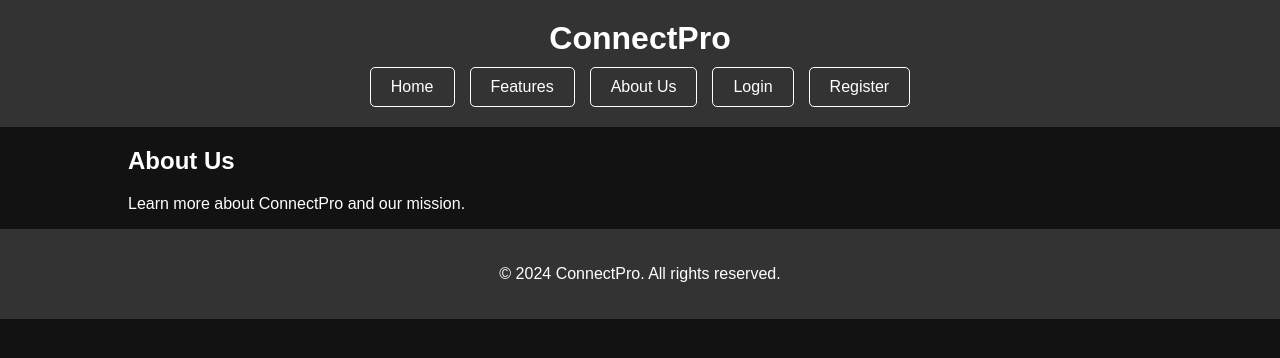
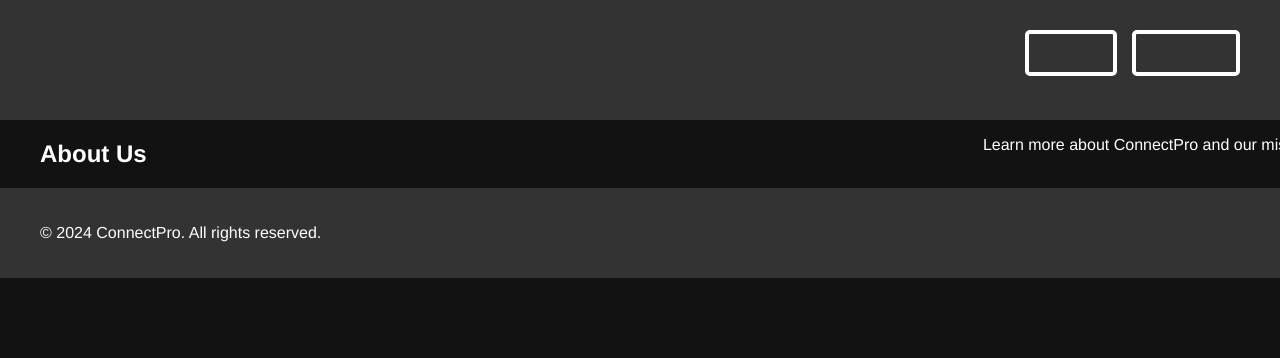
Before and after one commit to b-aragu/Connect-Pro, a Flask app: page /about in a window 1280 px wide. Shown: the top 358 px of the page. Run offline with Flask 3, Linux system fonts and the light colour scheme.

Commit message:
update:: improve the UI

```diff
--- a/app/static/css/style.css
+++ b/app/static/css/style.css
@@ -1,5 +1,9 @@
+*{
+    font-family: Helvetica;
+    overflow-x: hidden;
+}
+
 body {
-    font-family: Arial, sans-serif;
     background-color: #121212;
     color: #fff;
     margin: 0;
@@ -7,25 +11,43 @@ body {
 }
 
 .container {
-    width: 80%;
+    width: 100%;
     margin: auto;
     overflow: hidden;
+    display: flex; /* Use flexbox layout */
+    justify-content: space-between; /* Align items at the start and end */
+    padding: 0 40px;
 }
 
 header {
     background: #333;
     color: #fff;
     padding: 20px 0;
-    text-align: center;
+    display: flex; /* Use flexbox layout for header */
+    align-items: center; /* Center align items vertically */
 }
 
-header h1 {
-    margin: 0;
-    font-size: 2em;
+header .logo a {
+    margin-top: 2px;
+    font-weight: bolder;
+    margin-right: auto;
+    color: #333;
+    font-size: .5em;
+    text-decoration: none;
+}
+header .logo a:hover{
+    color: #fff;
 }
 
 header nav {
     margin-top: 10px;
+    margin-left: auto;
+}
+
+
+header nav {
+    margin-top: 10px;
+    float: right;
 }
 
 header nav ul {
@@ -35,62 +57,96 @@ header nav ul {
     display: flex;
     justify-content: center;
     gap: 15px;
+    font-weight: bolder;
 }
 
-header nav ul li {
+header nav ul .users {
     margin: 0;
-    border: 1px solid #fff;
+    border: 4px solid #fff;
     border-radius: 5px;
 }
 
 header nav ul li a {
-    color: #fff;
+    position: relative;
+    display: inline-block;
+    padding: 10px 20px;
+    color: #333;
     text-decoration: none;
-    padding: 10px 20px;
-    display: block;
+    transition: color 0.3s ease-in-out, transform 0.3s ease-in-out;
 }
 
 header nav ul li a:hover {
-    background: #fff;
-    color: #333;
+    color: #fff;
+    transform: translateY(-5px);
 }
 
+
+header nav ul li a:hover::before {
+    transform: scaleX(1);
+}
+
+
 #hero {
-    background: #444;
+    background: #333;
     padding: 100px 0;
-    text-align: center;
+    display: flex;
+    justify-content: center;
+    align-items: center;
+}
+
+.hero-content {
+    display: flex;
+    justify-content: space-between;
+    align-items: center;
+    text-align: left;
+    max-width: 1200px;
+    width: 100%;
 }
 
 #hero .intro {
-    max-width: 600px;
-    margin: auto;
+    flex: 1;
+    max-width: 50%;
+    margin-right: 200px;
 }
 
 #hero h2 {
     font-size: 2.5em;
+    line-height: 1.5;
+    text-align: left;
 }
 
 #hero p {
-    font-size: 1.2em;
+    font-size: .9em;
+    font-family: Tahoma;
     margin-bottom: 20px;
+    margin-top: 20px;
 }
 
+/* Button */
 #hero .btn {
+    position: relative;
+    display: inline-block;
     padding: 10px 20px;
-    background: #f4f4f4;
     color: #333;
     text-decoration: none;
     border-radius: 5px;
-    border: 1px solid #fff;
+    font-weight: bolder;
+    border: 5px solid #fff;
+    transition: color 0.3s ease-in-out, transform 0.3s ease-in-out;
 }
 
 #hero .btn:hover {
     background: #333;
     color: #fff;
+    transform: translateY(-5px);
 }
 
+#hero .btn:hover::before {
+    transform: scaleX(1);
+}
 #hero .cover-image {
-    margin-top: 20px;
+    flex: 1;
+    max-width: 50%;
 }
 
 #hero .cover-image video {
--- a/app/templates/base.html
+++ b/app/templates/base.html
@@ -9,14 +9,14 @@
 <body>
     <header>
         <div class="container">
-            <h1>ConnectPro</h1>
+            <h1 class="logo"><a href="{{ url_for('index') }}">ConnectPro</a></h1>
             <nav>
                 <ul>
                     <li><a href="{{ url_for('index') }}">Home</a></li>
                     <li><a href="{{ url_for('features') }}">Features</a></li>
                     <li><a href="{{ url_for('about') }}">About Us</a></li>
-                    <li><a href="{{ url_for('login') }}">Login</a></li>
-                    <li><a href="{{ url_for('register') }}">Register</a></li>
+                    <li><a href="{{ url_for('login') }}" class="users">Login</a></li>
+                    <li><a href="{{ url_for('register') }}" class="users">Sign Up</a></li>
                 </ul>
             </nav>
         </div>
--- a/app/templates/index.html
+++ b/app/templates/index.html
@@ -4,11 +4,12 @@
 
 {% block content %}
 <section id="hero">
-    <div class="container">
+    <div class="container hero-content">
         <div class="intro">
-            <h2>Welcome to ConnectPro: Your Professional Networking Platform</h2>
+            <h2>Welcome to <br> ConnectPro: Your <br> Professional <br> Networking <br> Platform</h2>
             <p>ConnectPro is your one-stop platform for professional networking, job listings, messaging, feedback, and analytics. Navigate through our sections to explore more.</p>
             <a href="{{ url_for('register') }}" class="btn">Explore ConnectPro</a>
+            <p class="subtext">Join us and start connecting with professionals across industries.</p>
         </div>
         <div class="cover-image">
             <video src="https://cdn.dribbble.com/userupload/13995693/file/original-d66936075e187ed4bc22b54be7b74c94.mp4" autoplay muted loop></video>
```
